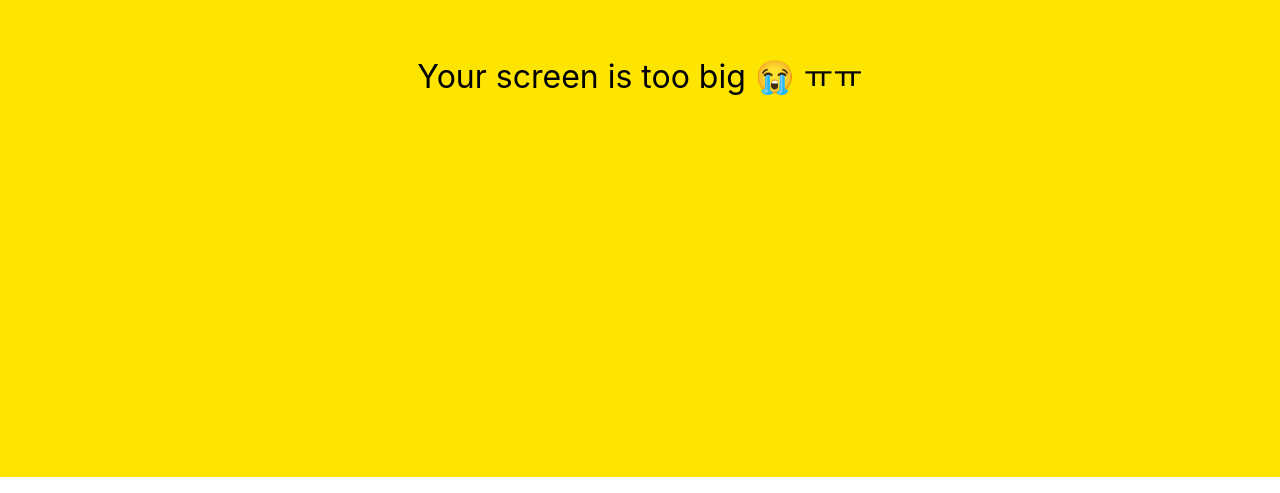
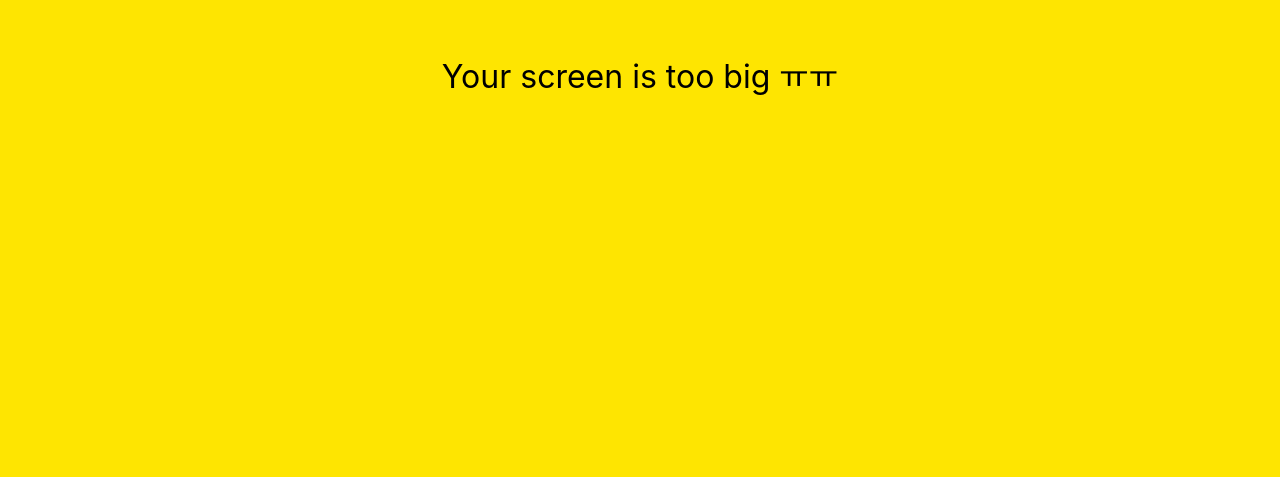
Before and after one commit to abc4571998/kokoa-clone-2022, a plain HTML site: page setting.html in a window 1280 px wide. Shown: the part 323-816 px from the top of the page. Drawn offline with Linux system fonts and the light colour scheme.

Commit message:
Update setting.html

```diff
--- a/setting.html
+++ b/setting.html
@@ -137,7 +137,7 @@
     </nav>
 
     <div id="no-mobile">
-      <span>Your screen is too big 😭 ㅠㅠ</span>
+      <span>Your screen is too big ㅠㅠ</span>
     </div>
 
     <script
```
